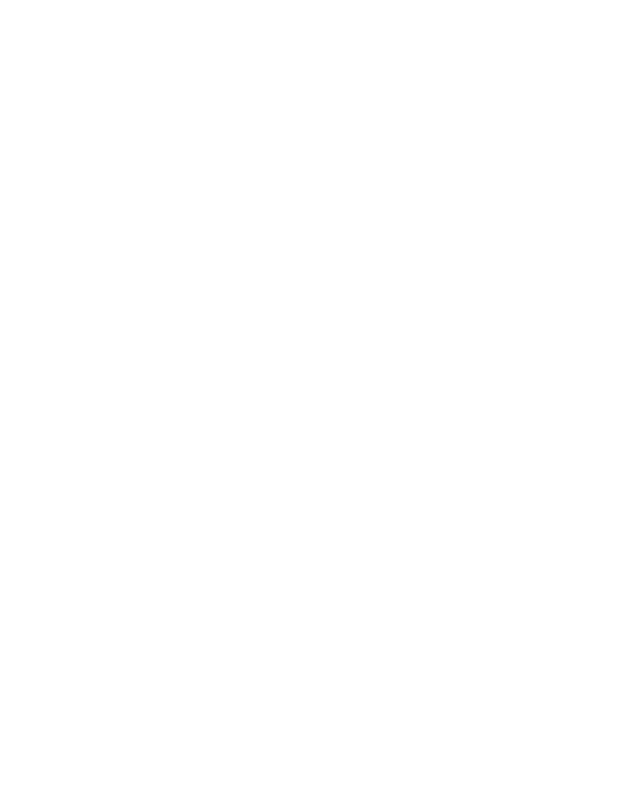
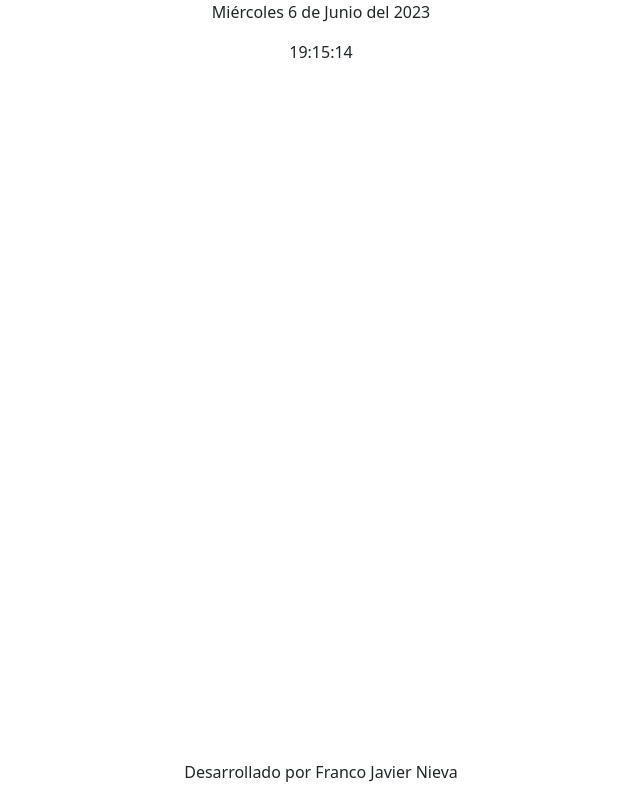
Before and after one commit to francojnieva/RCS-Reloj, a plain HTML site: page index.html in a window 1280 px wide. Shown: the whole page, without its empty margins (319-959 px from the left). Drawn offline with nearby package versions, Linux system fonts and the light colour scheme.

Commit message:
:hammer: add semantic tags and id attributes in the main and logic to the app.js

```diff
--- a/index.html
+++ b/index.html
@@ -1,25 +1,26 @@
 <!DOCTYPE html>
-<html lang="en">
+<html lang="es">
 <head>
     <meta charset="UTF-8">
     <meta http-equiv="X-UA-Compatible" content="IE=edge">
     <meta name="viewport" content="width=device-width, initial-scale=1.0">
     <meta name="author" content="Franco Javier Nieva">
-    <meta name="description" content="">
     <!-- BOOTSTRAP -->
     <link href="https://cdn.jsdelivr.net/npm/bootstrap@5.2.3/dist/css/bootstrap.min.css" rel="stylesheet" integrity="sha384-rbsA2VBKQhggwzxH7pPCaAqO46MgnOM80zW1RWuH61DGLwZJEdK2Kadq2F9CUG65" crossorigin="anonymous">
     <!-- LINK CSS -->
     <link rel="stylesheet" href="./css/style.css">
+    <!-- TITLE -->
     <title>Reloj</title>
 </head>
 <body>
-    <main>
-        <section>
-
+    <main class="d-flex justify-content-center align-items-center">
+        <section id="container-watch" class="section-container">
+            <article id="date"></article>
+            <article id="hours"></article>
         </section>
     </main>
-    <footer>
-
+    <footer class="text-center fixed-bottom">
+        <p>Desarrollado por Franco Javier Nieva</p>
     </footer>
 
     <!-- BOOTSTRAP -->
--- a/js/app.js
+++ b/js/app.js
@@ -0,0 +1,26 @@
+const articleDate = document.getElementById("date")
+const articleHours = document.getElementById("hours")
+
+const week = ["Lunes", "Martes", "Miércoles", "Jueves", "Viernes", "Sábado", "Domingo"]
+
+const month = ["Enero", "Febrero", "Marzo", "Abril", "Mayo", "Junio", "Julio", "Agosto", "Septiembre", "Octubre", "Noviembre", "Diciembre"]
+
+setInterval(() => {
+    let date = new Date()
+
+    articleDate.innerHTML = `<p class="text-center">${week[date.getDay()]} ${date.getDate()} de ${
+    month[date.getMonth()]} del ${date.getFullYear()}</p>`
+
+    let minutes = date.getMinutes()
+    let second = date.getSeconds()
+    let hours = date.getHours()
+
+    if (hours < 10) hours = "0" + hours
+
+    if (minutes < 10) minutes = "0" + minutes
+
+    if (second < 10) second = "0" + second
+
+    articleHours.innerHTML = `<p class="text-center">${hours}:${minutes}:${second}</p>`
+
+}, 1000)
```
